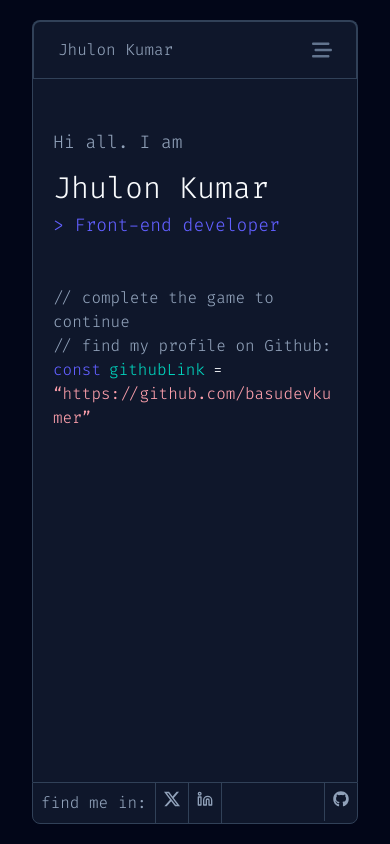
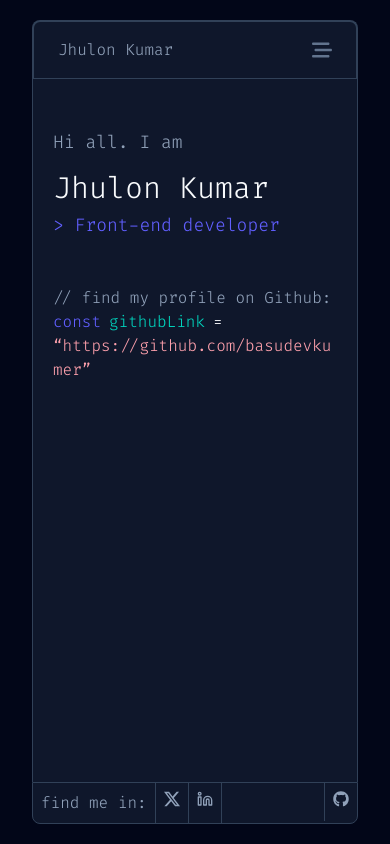
Before and after one commit to basudevkumer/jhulon-kumar-portfolio, a React (Vite) app: page / in a window 390 px wide. Built offline with nearby package versions, Linux system fonts and the light colour scheme.

Commit message:
fix: responsive design fixed in Hello component

```diff
--- a/src/component/home/Index.jsx
+++ b/src/component/home/Index.jsx
@@ -22,7 +22,7 @@ const Hello = () => {
               </h4>
             </div>
             <div className="flex flex-col gap-2-5">
-              <p className="body_thin_md text-slate_400  md:hidden sm:hidden lg:block ">
+              <p className="body_thin_md text-slate_400 hidden lg:block ">
                 // complete the game to continue
               </p>
               <p className="body_thin_md text-slate_400">
```
